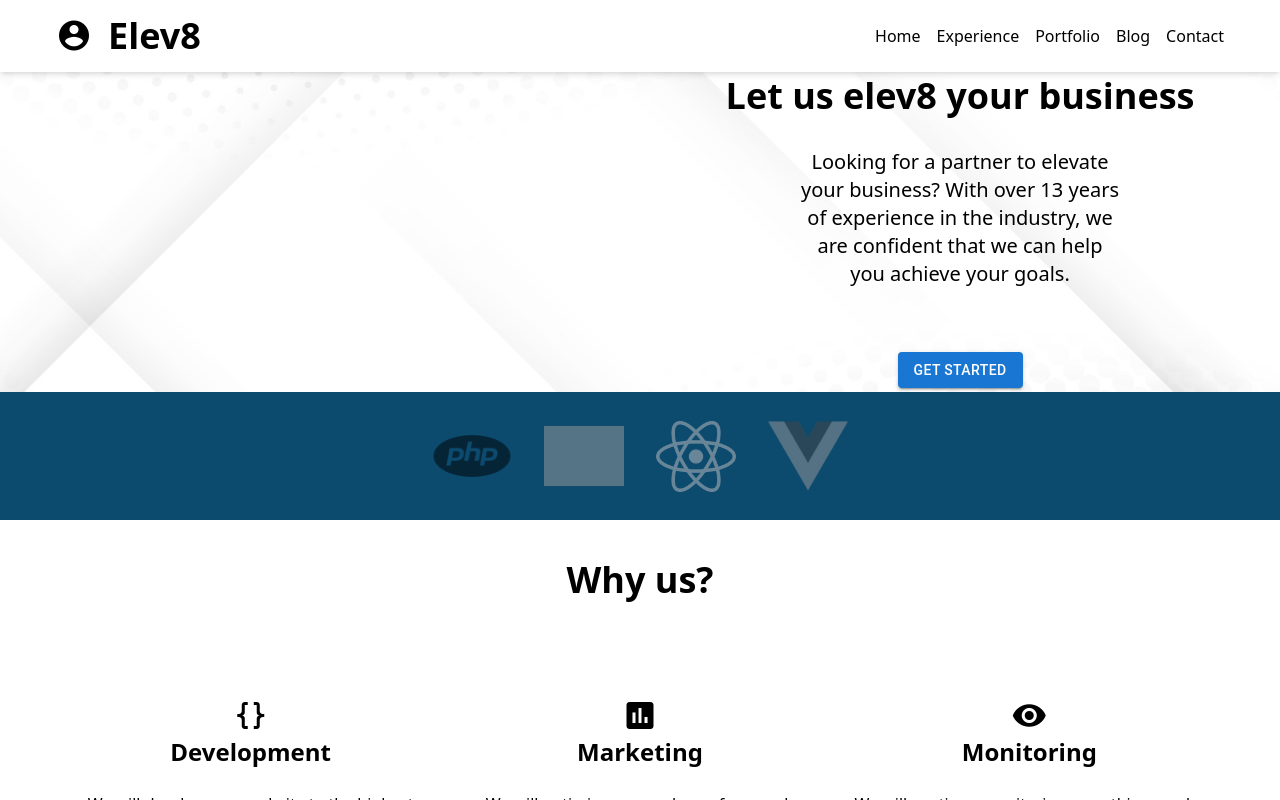
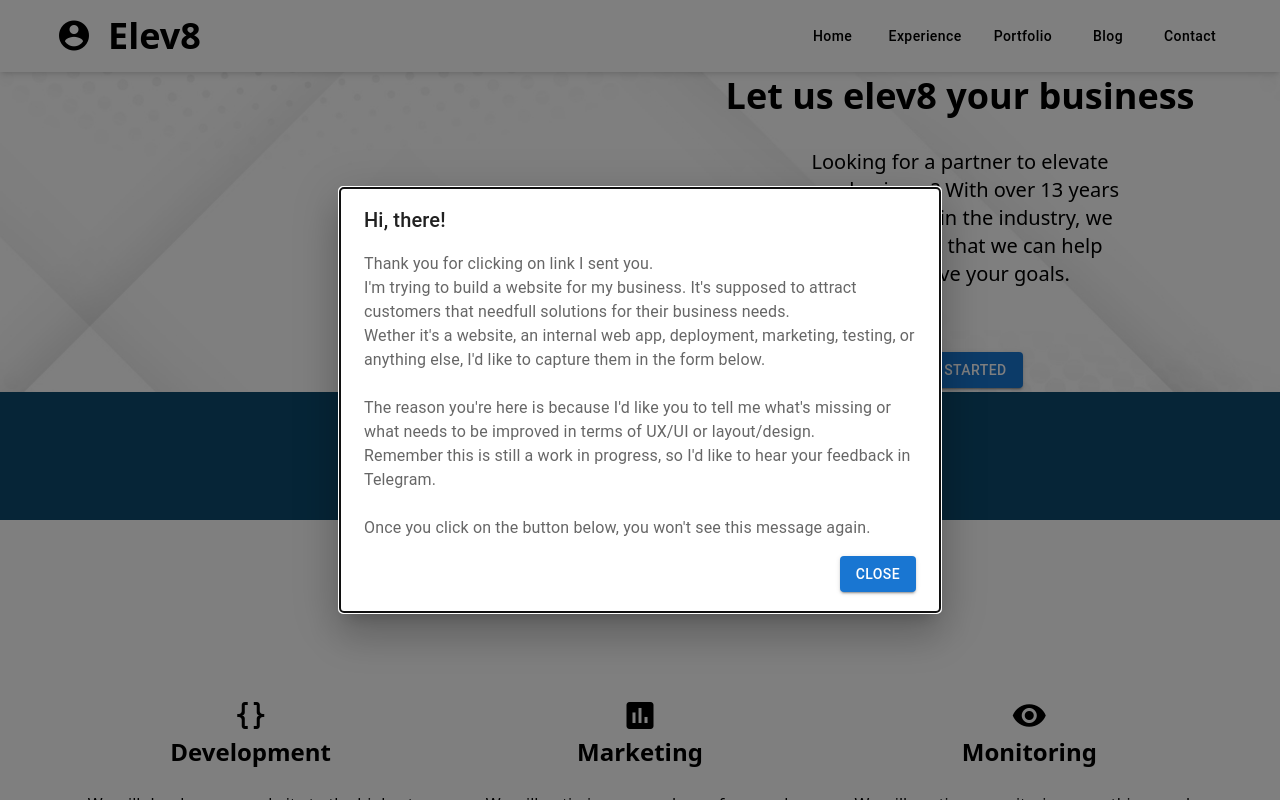
Before and after one commit to KirillTaylor/my-website, a Next.js app: page / in a window 1280 px wide. Shown: the top 800 px of the page. Built offline with nearby package versions, Linux system fonts and the light colour scheme; grey boxes are pictures that could not be loaded.

Commit message:
Temp dialog + Responsive design (#6)

```diff
--- a/app/page.tsx
+++ b/app/page.tsx
@@ -5,6 +5,7 @@ import Carousel from "components/Carousel/Carousel";
 import Banner from "components/Banner/Banner";
 import { getSlides } from "helpers/content";
 import ContactForm from "components/ContactForm/ContactForm";
+import DialogWrapper from "components/DialogWrapper/DialogWrapper";
 
 export default function Page(): React.ReactNode {
     const slides = getSlides();
@@ -14,5 +15,6 @@ export default function Page(): React.ReactNode {
         <ContentBlocks />
         <Carousel slides={slides} />
         <ContactForm />
+        <DialogWrapper />
     </>)
 }
--- a/components/Banner/Banner.tsx
+++ b/components/Banner/Banner.tsx
@@ -13,10 +13,8 @@ export default function Banner(): React.ReactNode {
                     {bannerContent.items.map((item) => (
                         <div key={item.id}>
                             <a href={item.link} target="_blank" rel="noopener noreferrer">
-                                <div className="banner-item mx-4 grayscale opacity-50 hover:grayscale-0 hover:opacity-100 transition-all duration-300"
+                                <div className="banner-item mx-4 grayscale opacity-50 hover:grayscale-0 hover:opacity-100 transition-all duration-300 w-[50px] h-[50px] md:w-[80px] md:h-[80px]"
                                     style={{
-                                        width: '80px',
-                                        height: '80px',
                                         backgroundImage: `url(${item.image})`,
                                         backgroundSize: 'contain',
                                         backgroundPosition: 'center',
--- a/components/ContactForm/ContactForm.tsx
+++ b/components/ContactForm/ContactForm.tsx
@@ -132,8 +132,8 @@ const ContactForm = () => {
     };
 
     return (
-        <div className="container flex items-center justify-center min-h-[15vh] py-10 my-10">
-            <div className="w-1/2">
+        <div className="container flex flex-col md:flex-row items-center justify-center min-h-[15vh] py-10 my-10">
+            <div className="w-full md:w-1/2">
                 <h3 className="text-4xl font-bold mb-4">Get in touch</h3>
                 <p className="text-gray-500">
                     We would love to hear from you. Please use the form on the right to fill out all your details we will get back to you to set up a meeting.
@@ -141,10 +141,10 @@ const ContactForm = () => {
                     Looking forward to hearing from you!
                 </p>
             </div>
-            <div className="w-1/2 p-10">
+            <div className="w-full md:w-1/2 md:p-10">
                 <Box
                     component="form"
-                    sx={{ '& .MuiTextField-root': { m: 1, width: '75%' }, }}
+                    sx={{ '& .MuiTextField-root': { m: 1, width: '95%' }, }}
                     autoComplete="off"
                     onSubmit={handleOnFormSubmit}>
                     {fieldsArray.map((field, index) => (
--- a/components/ContentBlocks/ContentBlocks.tsx
+++ b/components/ContentBlocks/ContentBlocks.tsx
@@ -7,7 +7,7 @@ const ContentBlocks = () => {
     return (
         <div className="container my-10">
             <h3 className="text-center text-4xl font-bold my-4">{`Why us?`}</h3>
-            <div className="grid grid-cols-3 mt-20">
+            <div className="grid grid-cols-1 md:grid-cols-3 mt-20">
                 {contentBlocks.map((block, index) => (
                     <SquareContent key={index} {...block} />
                 ))}
--- /dev/null
+++ b/components/DialogWrapper/DialogWrapper.tsx
@@ -0,0 +1,58 @@
+'use client';
+
+import React, { useEffect, useState } from "react";
+import Dialog from "@mui/material/Dialog";
+import DialogTitle from "@mui/material/DialogTitle";
+import DialogContent from "@mui/material/DialogContent";
+import DialogContentText from "@mui/material/DialogContentText";
+import Button from "@mui/material/Button";
+import Box from "@mui/material/Box";
+
+const DialogWrapper = () => {
+    const localStorageKey = 'testers-dialog-opened';
+    const [open, setOpen] = useState(false);
+
+    useEffect(() => {
+        // Check localStorage after component mounts
+        const hasSeenDialog = localStorage.getItem(localStorageKey);
+        if (hasSeenDialog === null) {
+            setOpen(true);
+        }
+    }, []);
+
+    const handleClose = () => {
+        localStorage.setItem(localStorageKey, '0');
+        setOpen(false);
+    };
+
+    return (
+        <div>
+            <Dialog open={open}>
+                <DialogTitle>Hi, there!</DialogTitle>
+                <DialogContent>
+                    <DialogContentText>
+                        {`Thank you for clicking on link I sent you.`}
+                        <br />
+                        {`I'm trying to build a website for my business. It's supposed to attract customers that need`}
+                        {`full solutions for their business needs.`}
+                        <br />
+                        {`Wether it's a website, an internal web app, deployment, marketing, testing, or anything else, I'd like to capture them in the form below.`}
+                        <br />
+                        <br />
+                        {`The reason you're here is because I'd like you to tell me what's missing or what needs to be improved in terms of UX/UI or layout/design.`}
+                        <br />
+                        {`Remember this is still a work in progress, so I'd like to hear your feedback in Telegram.`}
+                        <br/><br/>{`Once you click on the button below, you won't see this message again.`}
+                    </DialogContentText>
+                    <Box display="flex" justifyContent="flex-end" className="mt-4">
+                        <Button variant="contained" color="primary" onClick={handleClose}>
+                            Close
+                        </Button>
+                    </Box>
+                </DialogContent>
+            </Dialog>
+        </div>
+    )
+}
+
+export default DialogWrapper;
--- a/components/Footer/Footer.tsx
+++ b/components/Footer/Footer.tsx
@@ -24,13 +24,15 @@ const Footer = () => {
                             </ul>
                         </div>
                     </div>
-                    <div className="col-2 text-right">
-                        <Socials />
-                    </div>
                 </div>
                 <div className="row">
                     <div className="col-12">
                         <div className="footer-copyright text-center text-sm">All rights reserved &copy; {currentYear}</div>
+                    </div>
+                </div>
+                <div className="row">
+                    <div className="col-12 text-center">
+                        <Socials />
                     </div>
                 </div>
             </div>
--- a/components/Header/Header.tsx
+++ b/components/Header/Header.tsx
@@ -1,10 +1,38 @@
-import React from "react";
+"use client";
+
+import React, { useState } from "react";
 import { HeaderMenuItem } from "./IHeader";
 import { getMainMenu } from "helpers/content";
 import { getWebsiteName } from "helpers/utils";
+import { Box, Button, IconButton, Menu, MenuItem } from "@mui/material";
+import MoreVertIcon from '@mui/icons-material/MoreVert';
 
 export default function Header(): React.ReactNode {
     const menu: HeaderMenuItem[] = getMainMenu();
+    const [anchorEl, setAnchorEl] = useState<null | HTMLElement>(null);
+    const [subMenuAnchorEl, setSubMenuAnchorEl] = useState<null | HTMLElement>(null);
+    const [activeSubMenu, setActiveSubMenu] = useState<number | null>(null);
+
+    const handleMenuClick = (event: React.MouseEvent<HTMLElement>) => {
+        setAnchorEl(event.currentTarget);
+    };
+
+    const handleMenuClose = () => {
+        setAnchorEl(null);
+        setSubMenuAnchorEl(null);
+        setActiveSubMenu(null);
+    };
+
+    const handleSubMenuClick = (event: React.MouseEvent<HTMLElement>, index: number) => {
+        setSubMenuAnchorEl(event.currentTarget);
+        setActiveSubMenu(index);
+    };
+
+    const handleSubMenuClose = () => {
+        setSubMenuAnchorEl(null);
+        setActiveSubMenu(null);
+    };
+
     return (
         <header className="shadow-md relative z-50">
             <div className="container flex justify-between items-center">
@@ -13,20 +41,76 @@ export default function Header(): React.ReactNode {
                     <span className="px-4 font-bold">{ getWebsiteName() }</span>
                 </div>
                 <nav>
-                    <ul className="flex gap-4 py-4">
-                        { menu.map( (item, index) => {
-                            return (
-                                <li key={index}>
-                                    <a href={item.link}>{item.name}</a>
-                                    { item.hasMenu && (
-                                        <ul className="flex gap-4">
-                                            { item.subMenu?.map( (child, childIndex) => <li key={childIndex}><a href={child.link}>{child.name}</a></li>)}
-                                        </ul>
+                    <Box sx={{ display: { xs: 'none', md: 'flex' }, gap: 2, py: 2 }}>
+                        {menu.map((item, index) => (
+                            <Box key={index}>
+                                <Button
+                                    href={item.link}
+                                    color="inherit"
+                                    sx={{ textTransform: 'none' }}
+                                >
+                                    {item.name}
+                                </Button>
+                                {item.hasMenu && (
+                                    <Box sx={{ display: 'flex', gap: 2 }}>
+                                        {item.subMenu?.map((child, childIndex) => (
+                                            <Button
+                                                key={childIndex}
+                                                href={child.link}
+                                                color="inherit"
+                                                sx={{ textTransform: 'none' }}
+                                            >
+                                                {child.name}
+                                            </Button>
+                                        ))}
+                                    </Box>
+                                )}
+                            </Box>
+                        ))}
+                    </Box>
+                    <Box sx={{ display: { xs: 'flex', md: 'none' } }}>
+                        <IconButton
+                            color="inherit"
+                            aria-label="menu"
+                            onClick={handleMenuClick}
+                        >
+                            <MoreVertIcon />
+                        </IconButton>
+                        <Menu
+                            anchorEl={anchorEl}
+                            open={Boolean(anchorEl)}
+                            onClose={handleMenuClose}
+                        >
+                            {menu.map((item, index) => (
+                                <MenuItem
+                                    key={index}
+                                    component="a"
+                                    href={item.link}
+                                    onClick={(e) => item.hasMenu && handleSubMenuClick(e, index)}
+                                >
+                                    {item.name}
+                                    {item.hasMenu && (
+                                        <Menu
+                                            anchorEl={subMenuAnchorEl}
+                                            open={Boolean(subMenuAnchorEl) && activeSubMenu === index}
+                                            onClose={handleSubMenuClose}
+                                        >
+                                            {item.subMenu?.map((child, childIndex) => (
+                                                <MenuItem
+                                                    key={childIndex}
+                                                    component="a"
+                                                    href={child.link}
+                                                    onClick={handleSubMenuClose}
+                                                >
+                                                    {child.name}
+                                                </MenuItem>
+                                            ))}
+                                        </Menu>
                                     )}
-                                </li>
-                            )
-                        })}
-                    </ul>
+                                </MenuItem>
+                            ))}
+                        </Menu>
+                    </Box>
                 </nav>
             </div>
         </header>
--- a/components/Hero/Hero.tsx
+++ b/components/Hero/Hero.tsx
@@ -5,19 +5,19 @@ import Button from '@mui/material/Button';
 export default function Hero(): React.ReactNode {
     const heroContent = getHeroContent();
     return (
-        <div className="hero-background bg-cover bg-center h-[40vh] flex" style={{
+        <div className="hero-background bg-cover bg-center md:h-[40vh] flex flex-col md:flex-row" style={{
             backgroundImage: `url(${heroContent.image})`,
             backgroundSize: 'cover',
             backgroundPosition: 'center',
         }}>
-            <div className="hero-content-left w-1/2">
+            <div className="hero-content-left w-full md:w-1/2">
 
             </div>
-            <div className="hero-content-right w-1/2 flex flex-col justify-center items-center">
+            <div className="hero-content-right w-full md:w-1/2 flex flex-col justify-center items-center">
                 <div className="hero-title text-center m-4 mt-12">
                     <h1 className="text-4xl">{heroContent.title}</h1>
                 </div>
-                <div className="hero-description text-center m-4 w-[50%]">
+                <div className="hero-description text-center m-4 w-[80%] md:w-[50%]">
                     <p className="text-xl">{heroContent.description}</p>
                 </div>
                 <div className="btn-cta text-center m-12">
--- a/package.json
+++ b/package.json
@@ -24,6 +24,7 @@
     "@emotion/react": "^11.14.0",
     "@emotion/styled": "^11.14.0",
     "@mdi/font": "^7.4.47",
+    "@mui/icons-material": "^7.1.1",
     "@mui/material": "^7.1.0",
     "next": "^15.3.2",
     "react": "^19.1.0",
```
Also changed, not shown: 1 other file (tests, documents, lock files or other folders).
